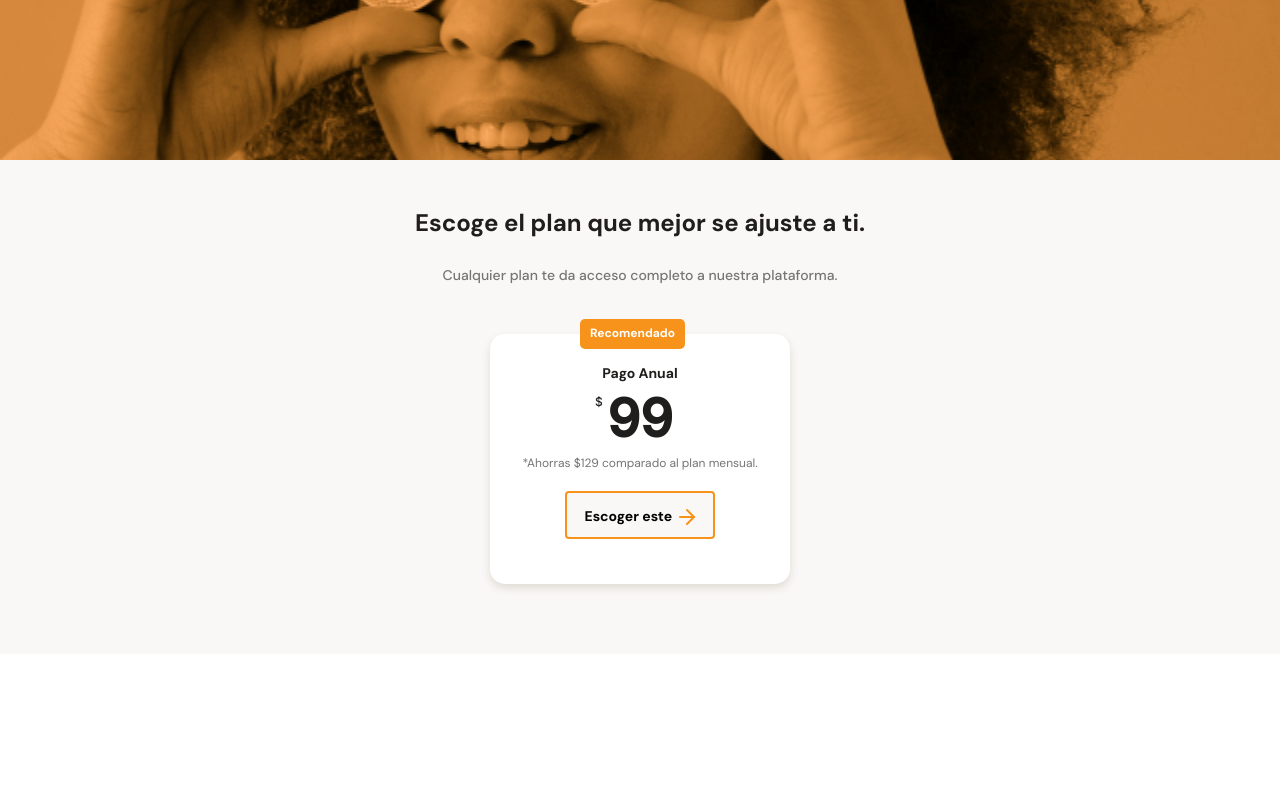
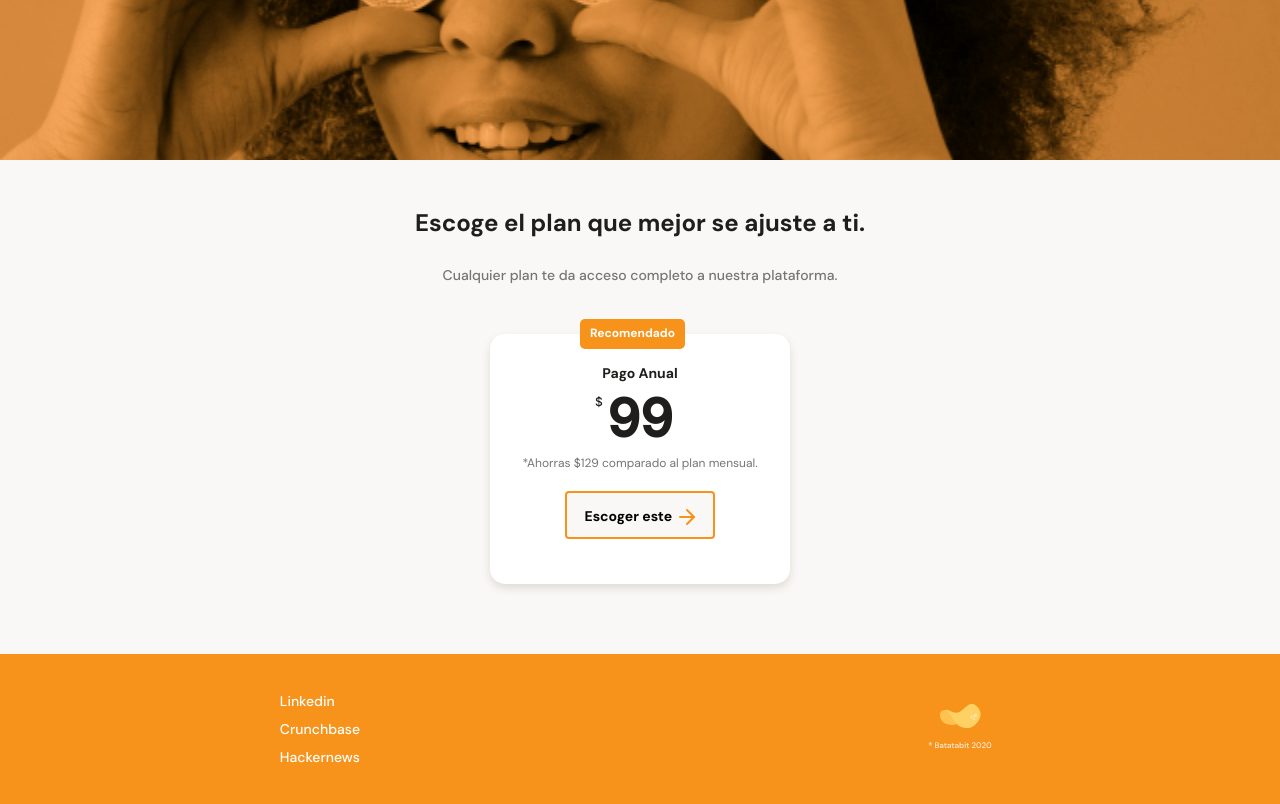
Before and after one commit to Leonidas111/Batata_Bit_MobileFirst, a plain HTML site: page index.html in a window 1280 px wide. Shown: the part 2170-2974 px from the top of the page. Before the commit the page ends 2824 px from the top, so only its background shows below. Drawn offline with Linux system fonts and the light colour scheme.

Commit message:
Local MAIN: finish footer

```diff
--- a/index.html
+++ b/index.html
@@ -111,7 +111,18 @@
         </section>
     </main>
 
-    <footer></footer>
+    <footer>
+        <section class="left">
+            <ul>
+                <li><a href="#"></a>Linkedin</li>
+                <li><a href="#"></a>Crunchbase</li>
+                <li><a href="#"></a>Hackernews</li>
+            </ul>
+        </section>
+        <section class="right">
+            <img src="./assets/logotipo_footer.svg" alt="Logo de Batatabit 2021">
+        </section>
+    </footer>
 
 </body>
 </html>
--- a/style.css
+++ b/style.css
@@ -441,7 +441,7 @@ main{
 .plans-container--card{
     position: relative;
     width: 70%;
-    min-width: 230px;
+    min-width: 190px;
     max-width: 300px;
     height: 250px;
     margin: 50px auto 0;
@@ -514,3 +514,30 @@ main{
     background-image: url("./assets/arrow-right.svg");
     vertical-align: text-bottom;
 }
+
+footer {
+    display: flex;
+    width: 100%;
+    height: 150px;
+    background-color: var(--bitcoin-orange);
+}
+
+footer section{
+    width: 50%;
+    display: flex;
+    justify-content: center;
+    align-items:center;
+}
+
+footer .left  ul{
+    font-size: 1.4rem;
+    font-weight: 500;
+    line-height: 1.8rem;
+    list-style: none;
+    color: var(--just-white);
+}
+
+.left li{
+    margin: 10px 0;
+
+}
```
